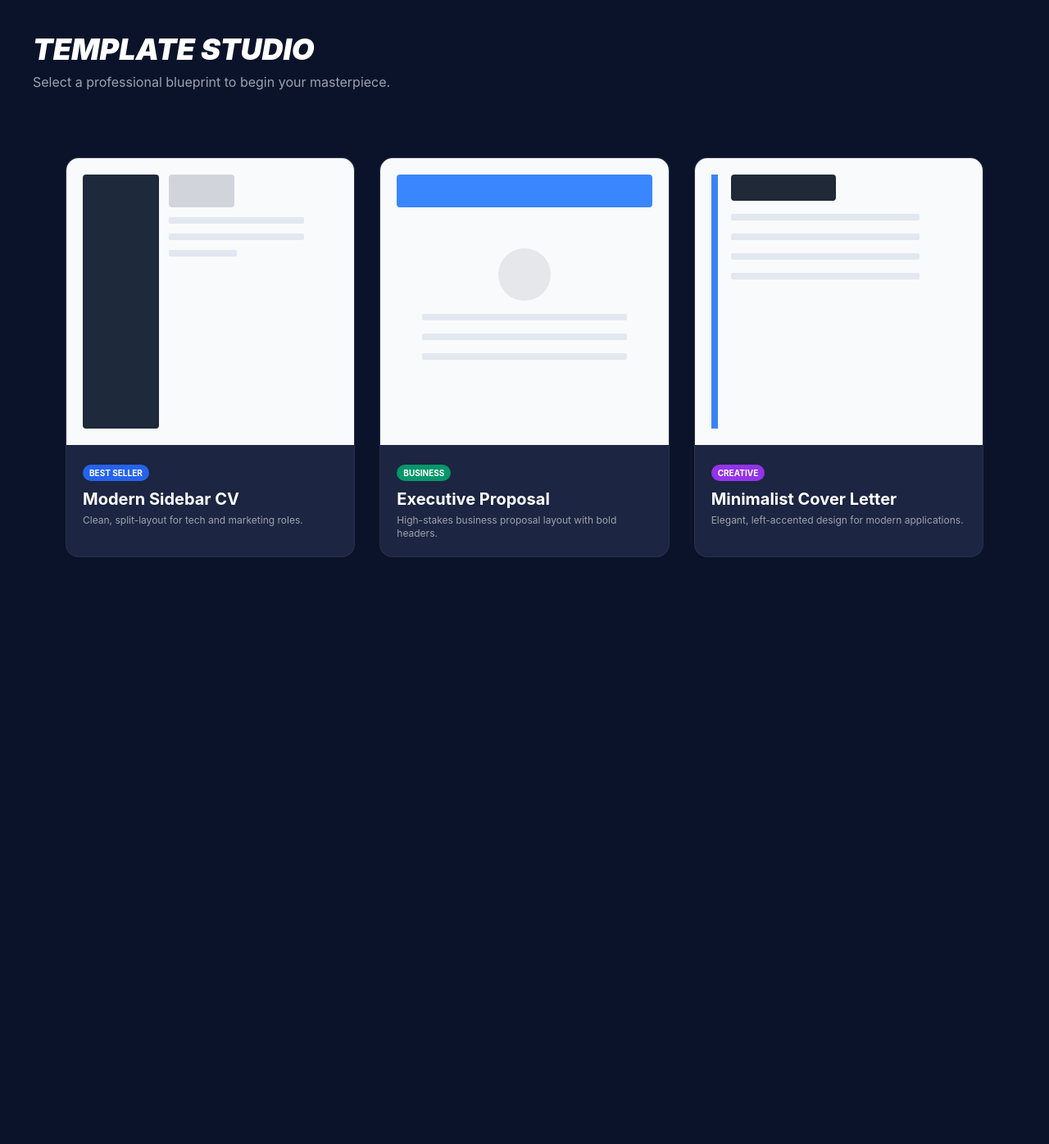
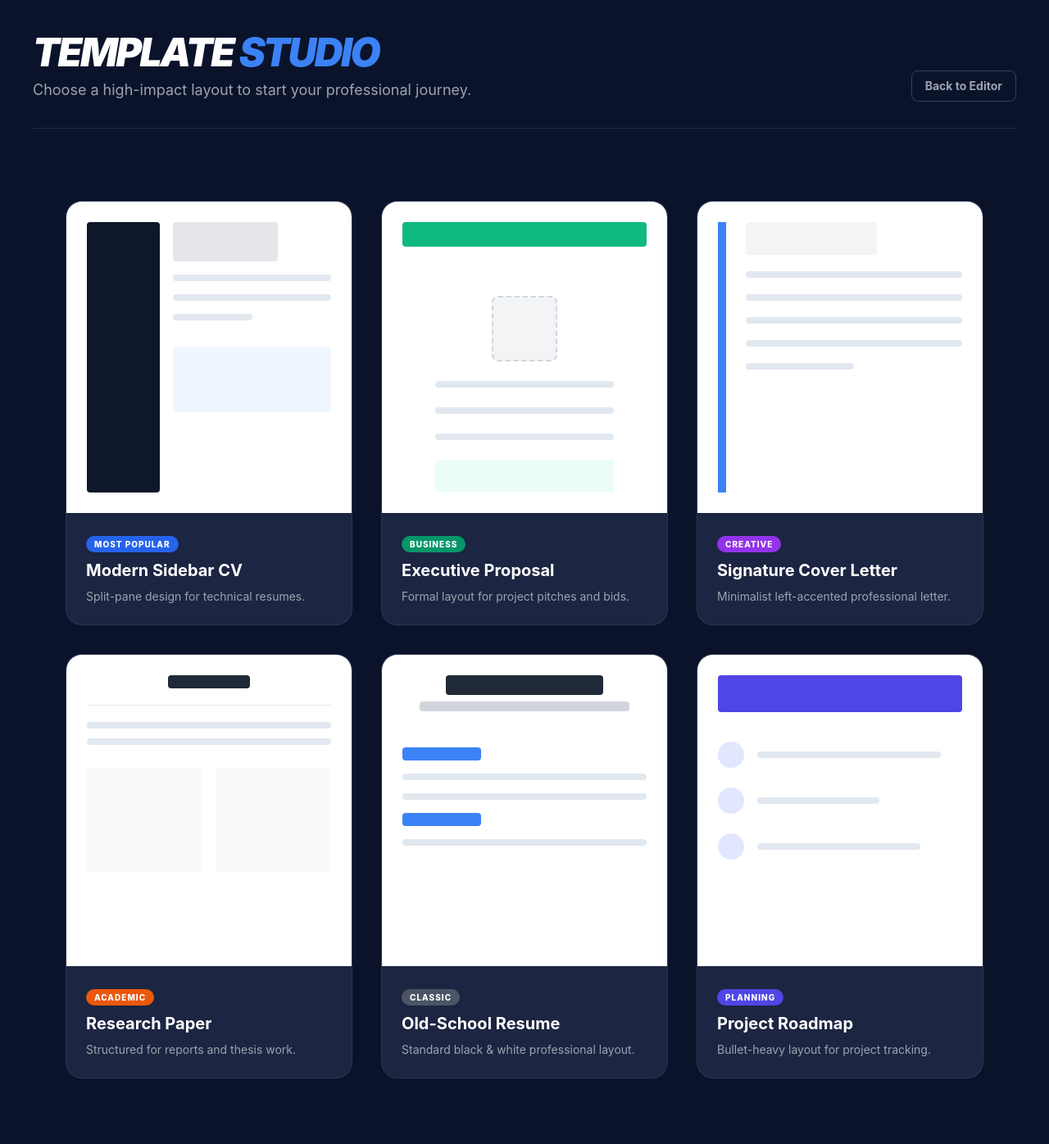
Before and after one commit to hilsey-pro/poulbilliards, a Flask app: page /templates in a window 1280 px wide. Shown: the whole page at 82% size. Before the commit the page ends 680 px from the top, so only its background shows below. Run offline with Flask 3, Linux system fonts and the light colour scheme; the visitor is signed in with stand-in values (Sample User, id 1); some libraries are stand-ins or nearby versions.

Commit message:
Update templates.html

```diff
--- a/templates/templates.html
+++ b/templates/templates.html
@@ -7,107 +7,191 @@
     <script src="https://cdn.tailwindcss.com"></script>
     <style>
         :root { --bg: #0B132B; --card: #1C2541; --primary: #3A86FF; }
-        body { background: var(--bg); color: white; font-family: 'Inter', sans-serif; }
+        body { background: var(--bg); color: white; font-family: 'Inter', sans-serif; overflow-x: hidden; }
 
+        /* Grid Layout */
         .gallery-grid {
             display: grid;
-            grid-template-columns: repeat(auto-fill, minmax(280px, 1fr));
-            gap: 30px;
+            grid-template-columns: repeat(auto-fill, minmax(300px, 1fr));
+            gap: 35px;
             padding: 40px;
         }
 
+        /* Card Animations */
         .template-card {
             background: var(--card);
-            border-radius: 16px;
+            border-radius: 20px;
             overflow: hidden;
-            transition: all 0.3s ease;
-            border: 1px solid rgba(255,255,255,0.05);
+            transition: all 0.4s cubic-bezier(0.175, 0.885, 0.32, 1.275);
+            border: 1px solid rgba(255,255,255,0.08);
             cursor: pointer;
+            position: relative;
         }
 
         .template-card:hover {
-            transform: translateY(-10px);
+            transform: translateY(-12px) scale(1.02);
             border-color: var(--primary);
-            box-shadow: 0 20px 40px rgba(58, 134, 255, 0.2);
+            box-shadow: 0 25px 50px rgba(58, 134, 255, 0.3);
         }
 
-        /* Simulating the visual look of the templates in thumbnails */
+        /* Visual Preview Box (The "Mockup") */
         .preview-box {
-            height: 350px;
+            height: 380px;
             width: 100%;
-            background: #f8fafc;
+            background: #ffffff; /* White paper look inside the card */
             position: relative;
-            padding: 20px;
+            padding: 25px;
             display: flex;
             flex-direction: column;
-            gap: 10px;
+            gap: 12px;
+            transition: 0.3s;
         }
 
-        /* Mock UI Elements for thumbnails */
-        .mock-sidebar { width: 30%; height: 100%; background: #1e293b; border-radius: 4px; }
-        .mock-header { width: 100%; height: 40px; background: #3A86FF; border-radius: 4px; }
-        .mock-line { width: 80%; height: 8px; background: #e2e8f0; border-radius: 2px; }
-        .mock-line.short { width: 40%; }
+        .template-card:hover .preview-box {
+            background: #f1f5f9;
+        }
+
+        /* Mock UI Elements */
+        .mock-sidebar { width: 30%; height: 100%; background: #0f172a; border-radius: 4px; }
+        .mock-header { width: 100%; height: 45px; background: #3A86FF; border-radius: 4px; }
+        .mock-line { width: 100%; height: 8px; background: #e2e8f0; border-radius: 4px; }
+        .mock-line.short { width: 50%; }
+        .mock-circle { width: 50px; height: 50px; background: #cbd5e1; border-radius: 50%; }
+
+        /* Badge Styles */
+        .badge { font-size: 10px; font-weight: 800; padding: 4px 10px; border-radius: 99px; text-transform: uppercase; letter-spacing: 1px; }
     </style>
 </head>
 <body>
 
-    <div class="p-10">
-        <h1 class="text-4xl font-black italic mb-2">TEMPLATE STUDIO</h1>
-        <p class="text-gray-400 mb-10">Select a professional blueprint to begin your masterpiece.</p>
+    <div class="max-w-7xl mx-auto p-10">
+        <header class="mb-12 border-b border-white/10 pb-8 flex justify-between items-end">
+            <div>
+                <h1 class="text-5xl font-black italic tracking-tighter text-white">TEMPLATE <span class="text-blue-500">STUDIO</span></h1>
+                <p class="text-gray-400 mt-2 text-lg">Choose a high-impact layout to start your professional journey.</p>
+            </div>
+            <a href="/" class="text-sm font-bold text-gray-400 hover:text-white border border-white/20 px-4 py-2 rounded-lg transition">Back to Editor</a>
+        </header>
 
         <div class="gallery-grid">
 
             <div class="template-card" onclick="location.href='/?template=modern'">
                 <div class="preview-box">
-                    <div class="flex h-full gap-3">
+                    <div class="flex h-full gap-4">
                         <div class="mock-sidebar"></div>
-                        <div class="flex-1 flex flex-col gap-3">
-                            <div class="h-10 w-20 bg-gray-300 rounded"></div>
+                        <div class="flex-1 flex flex-col gap-4">
+                            <div class="h-12 w-32 bg-gray-200 rounded"></div>
                             <div class="mock-line"></div>
                             <div class="mock-line"></div>
                             <div class="mock-line short"></div>
+                            <div class="mt-4 h-20 w-full bg-blue-50 rounded"></div>
                         </div>
                     </div>
                 </div>
-                <div class="p-5">
-                    <span class="text-[10px] bg-blue-600 px-2 py-1 rounded-full font-bold">BEST SELLER</span>
+                <div class="p-6">
+                    <span class="badge bg-blue-600">Most Popular</span>
                     <h3 class="text-xl font-bold mt-2">Modern Sidebar CV</h3>
-                    <p class="text-gray-400 text-xs mt-1">Clean, split-layout for tech and marketing roles.</p>
+                    <p class="text-gray-400 text-sm mt-2">Split-pane design for technical resumes.</p>
                 </div>
             </div>
 
             <div class="template-card" onclick="location.href='/?template=proposal'">
                 <div class="preview-box">
-                    <div class="mock-header"></div>
-                    <div class="mt-10 flex flex-col gap-4 items-center">
-                        <div class="h-16 w-16 rounded-full bg-gray-200"></div>
+                    <div class="mock-header" style="background: #10b981;"></div>
+                    <div class="mt-12 flex flex-col gap-6 items-center px-10">
+                        <div class="h-20 w-20 rounded-lg bg-gray-100 border-2 border-dashed border-gray-300"></div>
                         <div class="mock-line"></div>
                         <div class="mock-line"></div>
                         <div class="mock-line"></div>
+                        <div class="h-10 w-full bg-emerald-50 rounded"></div>
                     </div>
                 </div>
-                <div class="p-5">
-                    <span class="text-[10px] bg-emerald-600 px-2 py-1 rounded-full font-bold">BUSINESS</span>
+                <div class="p-6">
+                    <span class="badge bg-emerald-600">Business</span>
                     <h3 class="text-xl font-bold mt-2">Executive Proposal</h3>
-                    <p class="text-gray-400 text-xs mt-1">High-stakes business proposal layout with bold headers.</p>
+                    <p class="text-gray-400 text-sm mt-2">Formal layout for project pitches and bids.</p>
                 </div>
             </div>
 
             <div class="template-card" onclick="location.href='/?template=cover_letter'">
                 <div class="preview-box">
-                    <div class="border-l-8 border-blue-500 h-full pl-4 flex flex-col gap-4">
-                        <div class="h-8 w-32 bg-gray-800 rounded"></div>
+                    <div class="border-l-[10px] border-blue-500 h-full pl-6 flex flex-col gap-5">
+                        <div class="h-10 w-40 bg-gray-100 rounded"></div>
                         <div class="mock-line"></div>
                         <div class="mock-line"></div>
                         <div class="mock-line"></div>
                         <div class="mock-line"></div>
+                        <div class="mock-line short"></div>
                     </div>
                 </div>
-                <div class="p-5">
-                    <span class="text-[10px] bg-purple-600 px-2 py-1 rounded-full font-bold">CREATIVE</span>
-                    <h3 class="text-xl font-bold mt-2">Minimalist Cover Letter</h3>
-                    <p class="text-gray-400 text-xs mt-1">Elegant, left-accented design for modern applications.</p>
+                <div class="p-6">
+                    <span class="badge bg-purple-600">Creative</span>
+                    <h3 class="text-xl font-bold mt-2">Signature Cover Letter</h3>
+                    <p class="text-gray-400 text-sm mt-2">Minimalist left-accented professional letter.</p>
+                </div>
+            </div>
+
+            <div class="template-card" onclick="location.href='/?template=academic'">
+                <div class="preview-box items-center">
+                    <div class="mock-line w-1/3 h-4 bg-gray-800"></div>
+                    <div class="w-full border-b border-gray-200 my-2"></div>
+                    <div class="mock-line"></div>
+                    <div class="mock-line"></div>
+                    <div class="grid grid-cols-2 gap-4 w-full mt-4">
+                        <div class="h-32 bg-gray-50 rounded"></div>
+                        <div class="h-32 bg-gray-50 rounded"></div>
+                    </div>
+                </div>
+                <div class="p-6">
+                    <span class="badge bg-orange-600">Academic</span>
+                    <h3 class="text-xl font-bold mt-2">Research Paper</h3>
+                    <p class="text-gray-400 text-sm mt-2">Structured for reports and thesis work.</p>
+                </div>
+            </div>
+
+            <div class="template-card" onclick="location.href='/?template=classic'">
+                <div class="preview-box">
+                    <div class="w-full text-center flex flex-col items-center gap-2">
+                         <div class="h-6 w-48 bg-gray-800 rounded"></div>
+                         <div class="h-3 w-64 bg-gray-300 rounded"></div>
+                    </div>
+                    <div class="mt-8 space-y-4">
+                        <div class="h-4 w-24 bg-blue-500 rounded"></div>
+                        <div class="mock-line"></div>
+                        <div class="mock-line"></div>
+                        <div class="h-4 w-24 bg-blue-500 rounded mt-4"></div>
+                        <div class="mock-line"></div>
+                    </div>
+                </div>
+                <div class="p-6">
+                    <span class="badge bg-gray-600">Classic</span>
+                    <h3 class="text-xl font-bold mt-2">Old-School Resume</h3>
+                    <p class="text-gray-400 text-sm mt-2">Standard black & white professional layout.</p>
+                </div>
+            </div>
+
+            <div class="template-card" onclick="location.href='/?template=milestone'">
+                <div class="preview-box">
+                    <div class="mock-header bg-indigo-600"></div>
+                    <div class="flex flex-col gap-6 mt-6">
+                        <div class="flex gap-4 items-center">
+                            <div class="w-8 h-8 rounded-full bg-indigo-100"></div>
+                            <div class="mock-line w-3/4"></div>
+                        </div>
+                        <div class="flex gap-4 items-center">
+                            <div class="w-8 h-8 rounded-full bg-indigo-100"></div>
+                            <div class="mock-line w-1/2"></div>
+                        </div>
+                        <div class="flex gap-4 items-center">
+                            <div class="w-8 h-8 rounded-full bg-indigo-100"></div>
+                            <div class="mock-line w-2/3"></div>
+                        </div>
+                    </div>
+                </div>
+                <div class="p-6">
+                    <span class="badge bg-indigo-600">Planning</span>
+                    <h3 class="text-xl font-bold mt-2">Project Roadmap</h3>
+                    <p class="text-gray-400 text-sm mt-2">Bullet-heavy layout for project tracking.</p>
                 </div>
             </div>
 
```
